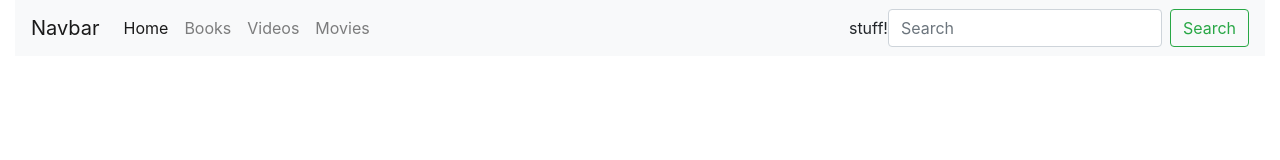
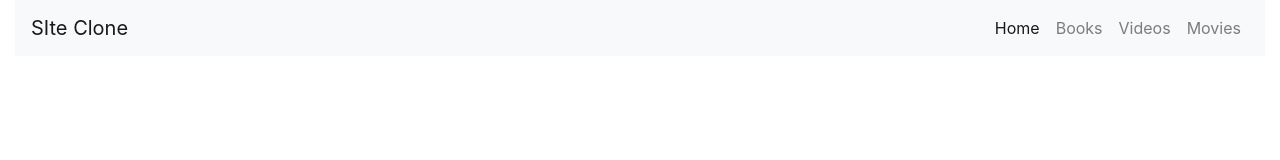
Before and after one commit to mralext20/site-clone, a plain HTML site: page index.html in a window 1280 px wide. Drawn offline with nearby package versions, Linux system fonts and the light colour scheme.

Commit message:
navbar to the right

```diff
--- a/index.html
+++ b/index.html
@@ -16,13 +16,13 @@
 <body>
   <header class="container-fluid">
     <nav class="navbar navbar-expand-sm navbar-light bg-light">
-      <a class="navbar-brand" href="#">Navbar</a>
+      <a class="navbar-brand" href="#">SIte Clone</a>
       <button class="navbar-toggler d-lg-none" type="button" data-toggle="collapse" data-target="#collapsibleNavId"
         aria-controls="collapsibleNavId" aria-expanded="false" aria-label="Toggle navigation">
         <span class="navbar-toggler-icon"></span>
       </button>
-      <div class="collapse navbar-collapse" id="collapsibleNavId">
-        <ul class="navbar-nav align-content-end mr-auto mt-2 mt-lg-0">
+      <div class="collapse justify-content-end navbar-collapse" id="collapsibleNavId">
+        <ul class="navbar-nav  mt-2 mt-lg-0">
           <li class="nav-item active">
             <a class="nav-link" href="#">Home <span class="sr-only">(current)</span></a>
           </li>
@@ -36,11 +36,7 @@
             <a class="nav-link" href="#">Movies</a>
           </li>
         </ul>
-        stuff!
-        <form class="form-inline my-2 my-lg-0">
-          <input class="form-control mr-sm-2" type="text" placeholder="Search">
-          <button class="btn btn-outline-success my-2 my-sm-0" type="submit">Search</button>
-        </form>
+
       </div>
     </nav>
 
```
